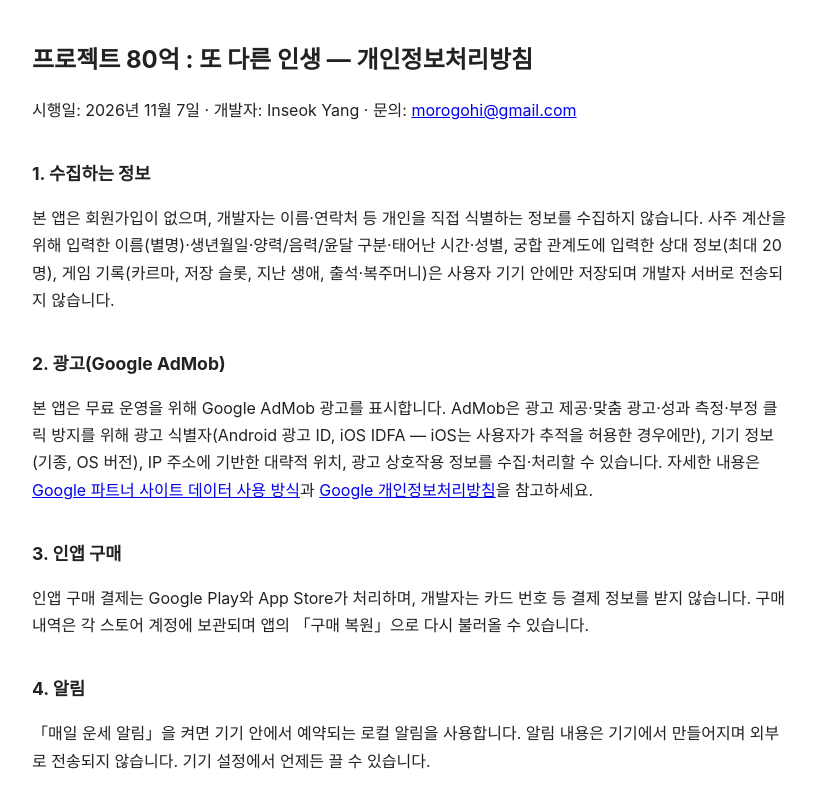
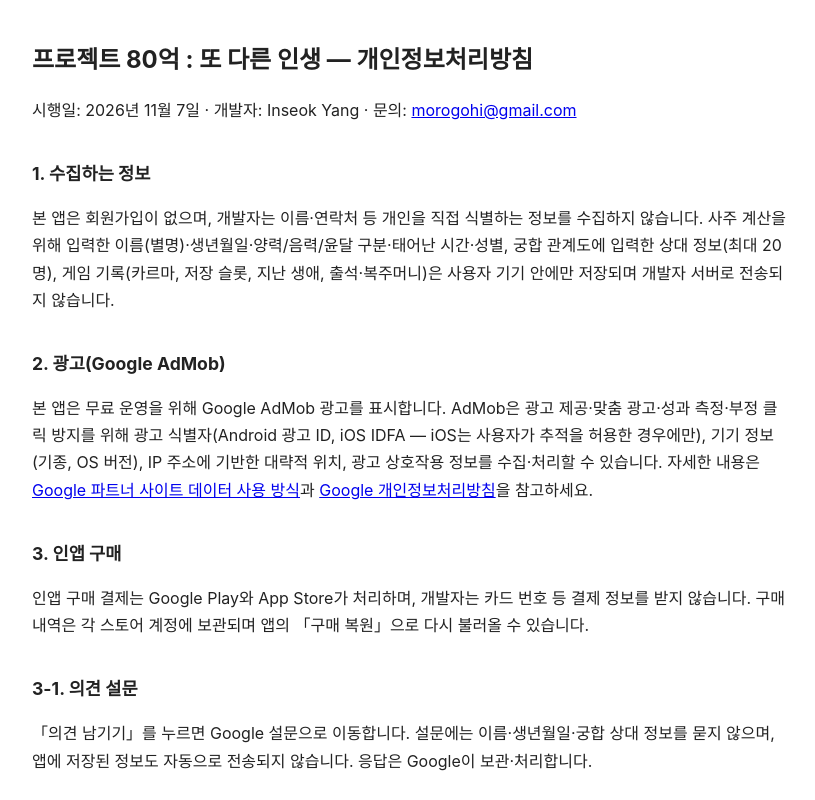
Before and after one commit to morogohi/morogohi.github.io, a plain HTML site: page project8b/privacy-policy.html in a window 1280 px wide. Shown: the top 800 px of the page, without its empty margins (228-1043 px from the left). Drawn offline with Linux system fonts and the light colour scheme.

Commit message:
프로젝트 80억 개인정보처리방침: 설문 처리 항목
Co-Authored-By: Claude Opus 5.5 <noreply@anthropic.com>
Claude-Session: https://claude.ai/code/session_01Tgp1o6EpxXK7YKVHYeStVi

```diff
--- a/project8b/privacy-policy.html
+++ b/project8b/privacy-policy.html
@@ -18,6 +18,9 @@
 
 <h2>3. 인앱 구매</h2>
 <p>인앱 구매 결제는 Google Play와 App Store가 처리하며, 개발자는 카드 번호 등 결제 정보를 받지 않습니다. 구매 내역은 각 스토어 계정에 보관되며 앱의 「구매 복원」으로 다시 불러올 수 있습니다.</p>
+
+<h2>3-1. 의견 설문</h2>
+<p>「의견 남기기」를 누르면 Google 설문으로 이동합니다. 설문에는 이름·생년월일·궁합 상대 정보를 묻지 않으며, 앱에 저장된 정보도 자동으로 전송되지 않습니다. 응답은 Google이 보관·처리합니다.</p>
 
 <h2>4. 알림</h2>
 <p>「매일 운세 알림」을 켜면 기기 안에서 예약되는 로컬 알림을 사용합니다. 알림 내용은 기기에서 만들어지며 외부로 전송되지 않습니다. 기기 설정에서 언제든 끌 수 있습니다.</p>
```
